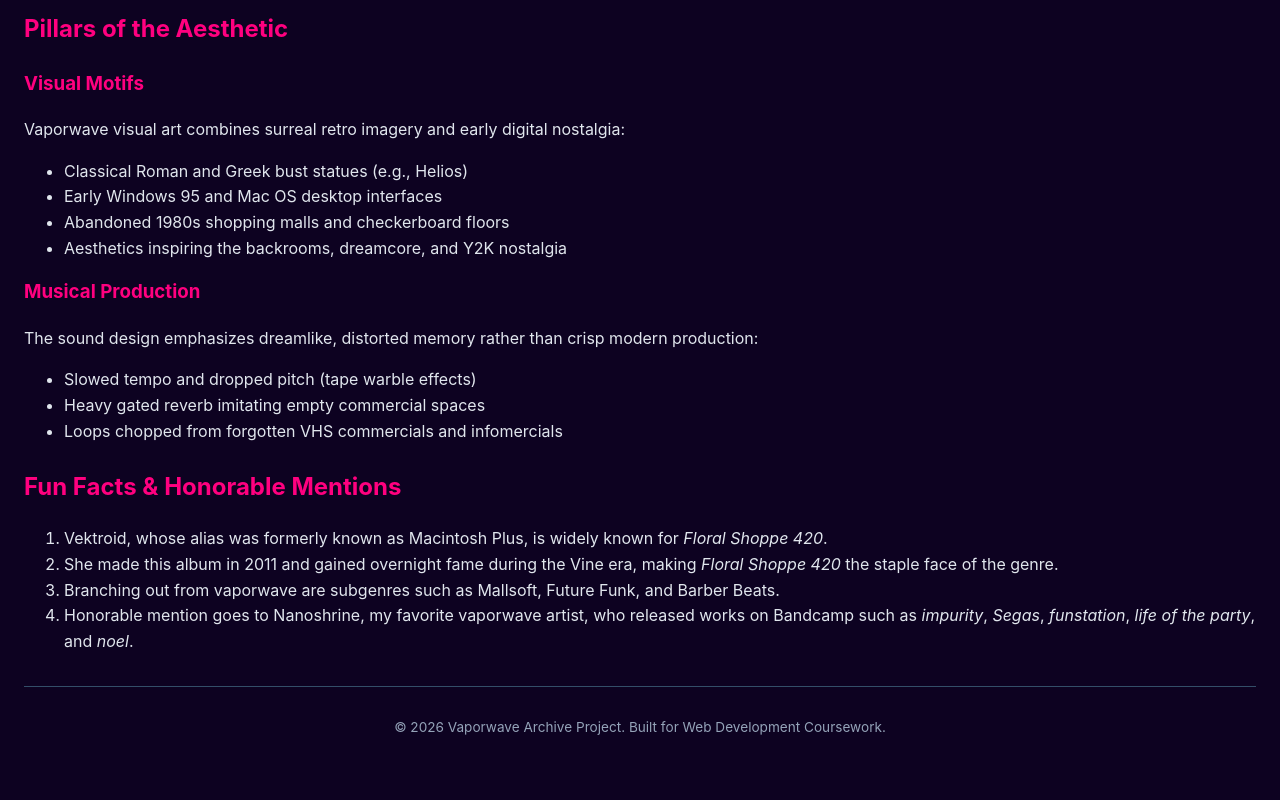
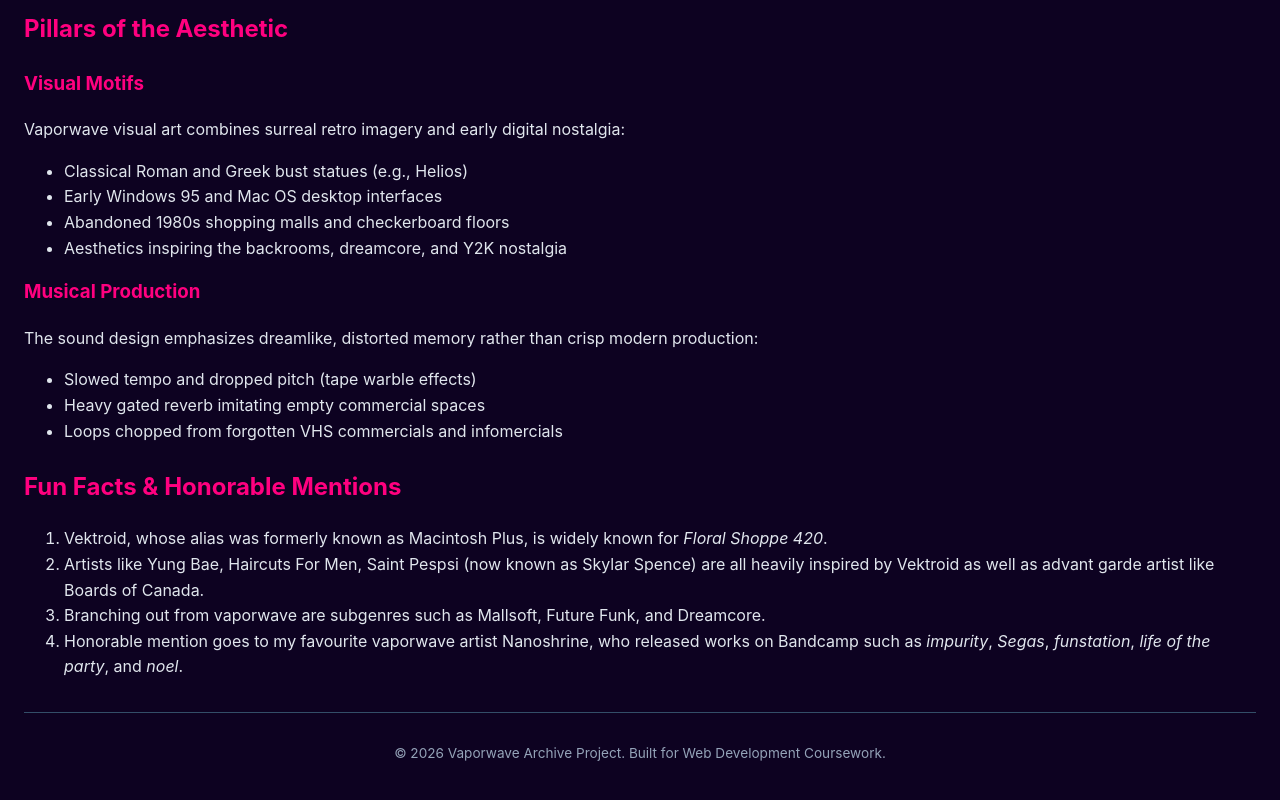
Before and after one commit to Squog86/vaporwave, a plain HTML site: page index.html in a window 1280 px wide. Shown: the part 824-1624 px from the top of the page. Before the commit the page ends 1600 px from the top, so only its background shows below. Drawn offline with Linux system fonts and the light colour scheme.

Commit message:
Update fun facts and honorable mentions in index.html

```diff
--- a/index.html
+++ b/index.html
@@ -65,9 +65,9 @@
       <h2>Fun Facts &amp; Honorable Mentions</h2>
       <ol>
         <li>Vektroid, whose alias was formerly known as Macintosh Plus, is widely known for <em>Floral Shoppe 420</em>.</li>
-        <li>She made this album in 2011 and gained overnight fame during the Vine era, making <em>Floral Shoppe 420</em> the staple face of the genre.</li>
-        <li>Branching out from vaporwave are subgenres such as Mallsoft, Future Funk, and Barber Beats.</li>
-        <li>Honorable mention goes to Nanoshrine, my favorite vaporwave artist, who released works on Bandcamp such as <em>impurity</em>, <em>Segas</em>, <em>funstation</em>, <em>life of the party</em>, and <em>noel</em>.</li>
+        <li>Artists like Yung Bae, Haircuts For Men, Saint Pespsi (now known as Skylar Spence) are all heavily inspired by Vektroid as well as advant garde artist like Boards of Canada.</li>
+        <li>Branching out from vaporwave are subgenres such as Mallsoft, Future Funk, and Dreamcore.</li>
+        <li>Honorable mention goes to my favourite vaporwave artist Nanoshrine, who released works on Bandcamp such as <em>impurity</em>, <em>Segas</em>, <em>funstation</em>, <em>life of the party</em>, and <em>noel</em>.</li>
       </ol>
     </section>
 
```
